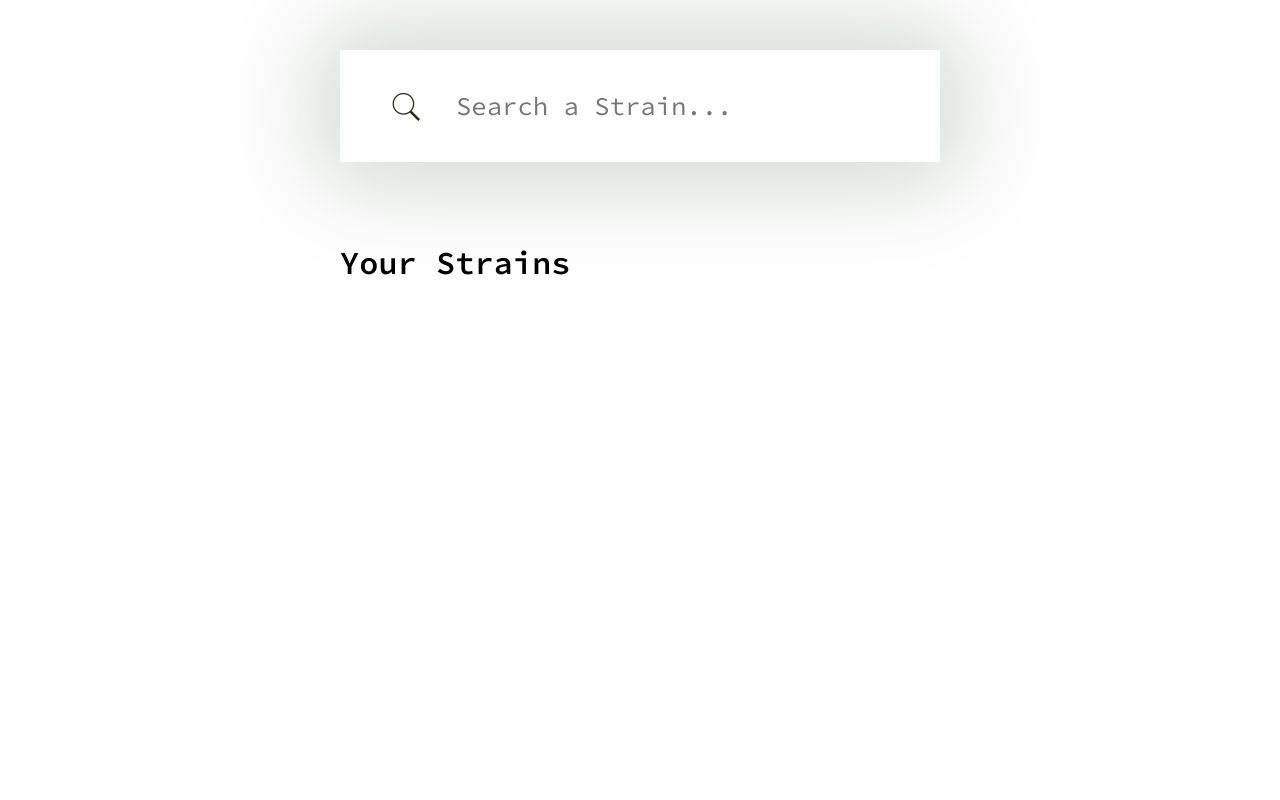
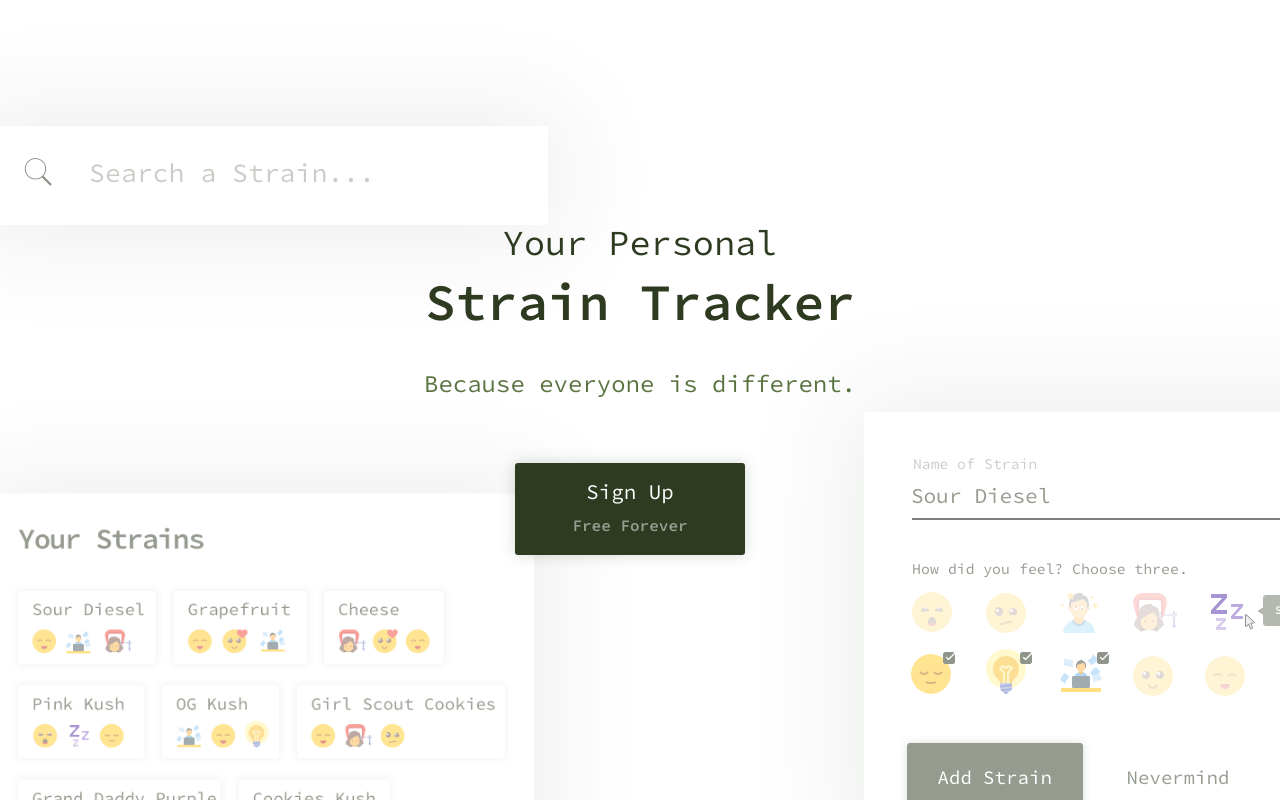
Before and after one commit to noalea/straintracker.samply.co, a React (Create React App) app: page / in a window 1280 px wide. Built offline with nearby package versions, Linux system fonts and the light colour scheme; no server answers.

Commit message:
landing page

```diff
--- a/src/App.js
+++ b/src/App.js
@@ -6,7 +6,7 @@ import HomeApp from './components/HomeApp.js';
 class App extends Component {
 
   state = {
-    guest: false
+    guest: true
   };
 
   render() {
--- a/src/components/HomeGuest.js
+++ b/src/components/HomeGuest.js
@@ -1,5 +1,6 @@
 import React, { Component } from 'react';
-import { Link } from 'react-router-dom';
+import { BrowserRouter as Router, Link} from 'react-router-dom';
+const site = window.location.origin;
 
 class HomeGuest extends Component {
 
@@ -12,7 +13,21 @@ class HomeGuest extends Component {
 
   render() {
     return (
-      <h1>Home Guest</h1>
+      <Router>
+        <div className={'landing full-screen'}>
+          <img className={'flying-img first'} src={site + '/assets/landing-search.png'} alt={'strain tracker noa lea'} />
+          <img className={'flying-img second'} src={site + '/assets/landing-add.png'} alt={'strain tracker noa lea'} />
+          <img className={'flying-img third'} src={site + '/assets/landing-list.png'} alt={'strain tracker noa lea'} />
+          <header>
+            <h3>Your Personal</h3>
+            <h1>Strain Tracker</h1>
+            <p>Because everyone is different.</p>
+            <Link to={'/join'}>
+              <button className={'wrapper whover add-btn'}>Sign Up<small>Free Forever</small></button>
+            </Link>
+          </header>
+        </div>
+      </Router>
     );
   }
 }
```
